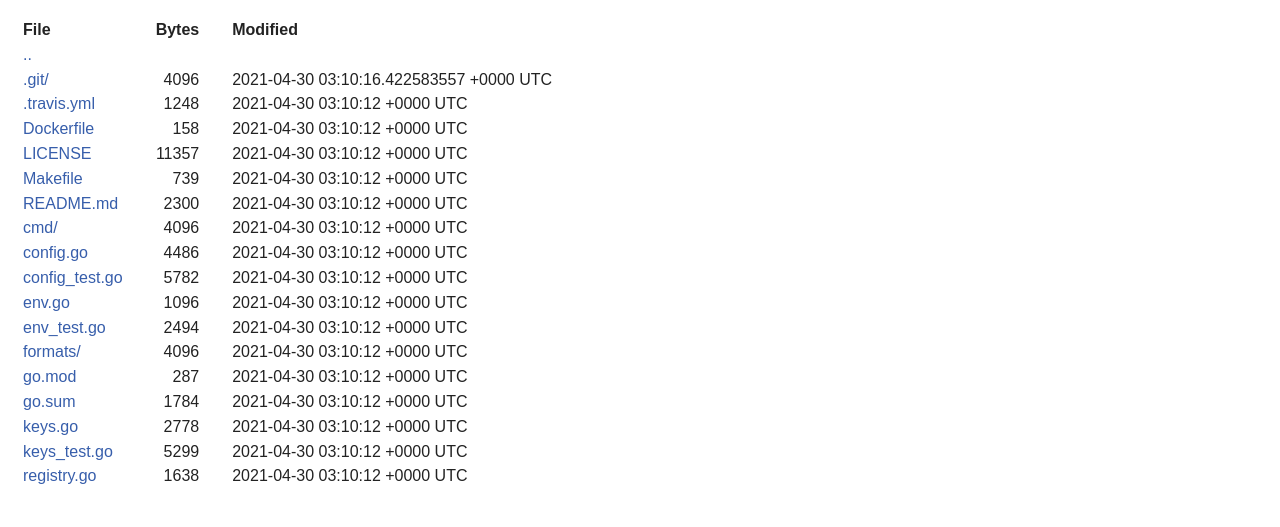
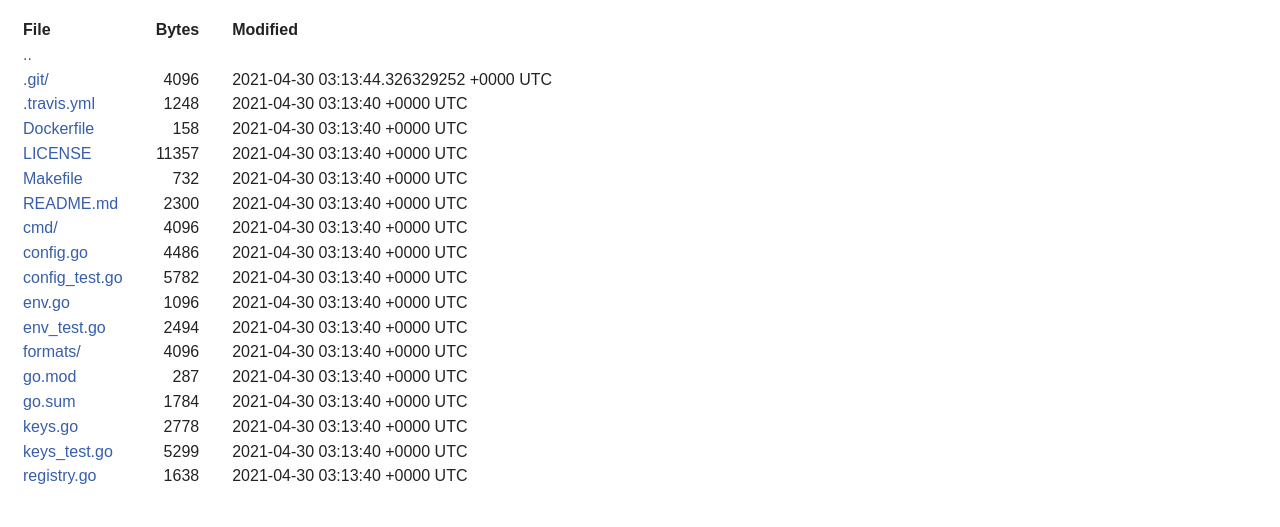
Before and after one commit to JohnStarich/env2config, a plain HTML site: page src/github.com/johnstarich/env2config/index.html in a window 1280 px wide. Shown: the part 176-703 px from the top of the page. Drawn offline with Linux system fonts and the light colour scheme.

Commit message:
Update GoPages

```diff
--- a/src/github.com/johnstarich/env2config/index.html
+++ b/src/github.com/johnstarich/env2config/index.html
@@ -78,7 +78,7 @@
 	<td></td>
 	<td align="right">4096</td>
 	<td></td>
-	<td align="left">2021-04-30 03:10:16.422583557 +0000 UTC</td>
+	<td align="left">2021-04-30 03:13:44.326329252 +0000 UTC</td>
 </tr>
 
 <tr>
@@ -87,7 +87,7 @@
 	<td></td>
 	<td align="right">1248</td>
 	<td></td>
-	<td align="left">2021-04-30 03:10:12 +0000 UTC</td>
+	<td align="left">2021-04-30 03:13:40 +0000 UTC</td>
 </tr>
 
 <tr>
@@ -96,7 +96,7 @@
 	<td></td>
 	<td align="right">158</td>
 	<td></td>
-	<td align="left">2021-04-30 03:10:12 +0000 UTC</td>
+	<td align="left">2021-04-30 03:13:40 +0000 UTC</td>
 </tr>
 
 <tr>
@@ -105,16 +105,16 @@
 	<td></td>
 	<td align="right">11357</td>
 	<td></td>
-	<td align="left">2021-04-30 03:10:12 +0000 UTC</td>
+	<td align="left">2021-04-30 03:13:40 +0000 UTC</td>
 </tr>
 
 <tr>
 
 	<td align="left"><a href="Makefile">Makefile</a></td>
 	<td></td>
-	<td align="right">739</td>
+	<td align="right">732</td>
 	<td></td>
-	<td align="left">2021-04-30 03:10:12 +0000 UTC</td>
+	<td align="left">2021-04-30 03:13:40 +0000 UTC</td>
 </tr>
 
 <tr>
@@ -123,7 +123,7 @@
 	<td></td>
 	<td align="right">2300</td>
 	<td></td>
-	<td align="left">2021-04-30 03:10:12 +0000 UTC</td>
+	<td align="left">2021-04-30 03:13:40 +0000 UTC</td>
 </tr>
 
 <tr>
@@ -132,7 +132,7 @@
 	<td></td>
 	<td align="right">4096</td>
 	<td></td>
-	<td align="left">2021-04-30 03:10:12 +0000 UTC</td>
+	<td align="left">2021-04-30 03:13:40 +0000 UTC</td>
 </tr>
 
 <tr>
@@ -141,7 +141,7 @@
 	<td></td>
 	<td align="right">4486</td>
 	<td></td>
-	<td align="left">2021-04-30 03:10:12 +0000 UTC</td>
+	<td align="left">2021-04-30 03:13:40 +0000 UTC</td>
 </tr>
 
 <tr>
@@ -150,7 +150,7 @@
 	<td></td>
 	<td align="right">5782</td>
 	<td></td>
-	<td align="left">2021-04-30 03:10:12 +0000 UTC</td>
+	<td align="left">2021-04-30 03:13:40 +0000 UTC</td>
 </tr>
 
 <tr>
@@ -159,7 +159,7 @@
 	<td></td>
 	<td align="right">1096</td>
 	<td></td>
-	<td align="left">2021-04-30 03:10:12 +0000 UTC</td>
+	<td align="left">2021-04-30 03:13:40 +0000 UTC</td>
 </tr>
 
 <tr>
@@ -168,7 +168,7 @@
 	<td></td>
 	<td align="right">2494</td>
 	<td></td>
-	<td align="left">2021-04-30 03:10:12 +0000 UTC</td>
+	<td align="left">2021-04-30 03:13:40 +0000 UTC</td>
 </tr>
 
 <tr>
@@ -177,7 +177,7 @@
 	<td></td>
 	<td align="right">4096</td>
 	<td></td>
-	<td align="left">2021-04-30 03:10:12 +0000 UTC</td>
+	<td align="left">2021-04-30 03:13:40 +0000 UTC</td>
 </tr>
 
 <tr>
@@ -186,7 +186,7 @@
 	<td></td>
 	<td align="right">287</td>
 	<td></td>
-	<td align="left">2021-04-30 03:10:12 +0000 UTC</td>
+	<td align="left">2021-04-30 03:13:40 +0000 UTC</td>
 </tr>
 
 <tr>
@@ -195,7 +195,7 @@
 	<td></td>
 	<td align="right">1784</td>
 	<td></td>
-	<td align="left">2021-04-30 03:10:12 +0000 UTC</td>
+	<td align="left">2021-04-30 03:13:40 +0000 UTC</td>
 </tr>
 
 <tr>
@@ -204,7 +204,7 @@
 	<td></td>
 	<td align="right">2778</td>
 	<td></td>
-	<td align="left">2021-04-30 03:10:12 +0000 UTC</td>
+	<td align="left">2021-04-30 03:13:40 +0000 UTC</td>
 </tr>
 
 <tr>
@@ -213,7 +213,7 @@
 	<td></td>
 	<td align="right">5299</td>
 	<td></td>
-	<td align="left">2021-04-30 03:10:12 +0000 UTC</td>
+	<td align="left">2021-04-30 03:13:40 +0000 UTC</td>
 </tr>
 
 <tr>
@@ -222,7 +222,7 @@
 	<td></td>
 	<td align="right">1638</td>
 	<td></td>
-	<td align="left">2021-04-30 03:10:12 +0000 UTC</td>
+	<td align="left">2021-04-30 03:13:40 +0000 UTC</td>
 </tr>
 
 
```
Also changed, not shown: src/github.com/index.html (+1 -1 lines), src/github.com/johnstarich/env2config/cmd/env2config/index.html (+2 -2 lines), src/github.com/johnstarich/env2config/cmd/index.html (+1 -1 lines), src/github.com/johnstarich/env2config/formats/index.html (+6 -6 lines), src/github.com/johnstarich/env2config/formats/ini/index.html (+1 -1 lines), src/github.com/johnstarich/env2config/formats/internal/index.html (+1 -1 lines), src/github.com/johnstarich/env2config/formats/json/index.html (+1 -1 lines), src/github.com/johnstarich/env2config/formats/toml/index.html (+1 -1 lines), src/github.com/johnstarich/env2config/formats/yaml/index.html (+1 -1 lines), src/github.com/johnstarich/index.html (+1 -1 lines), src/index.html (+1 -1 lines).
